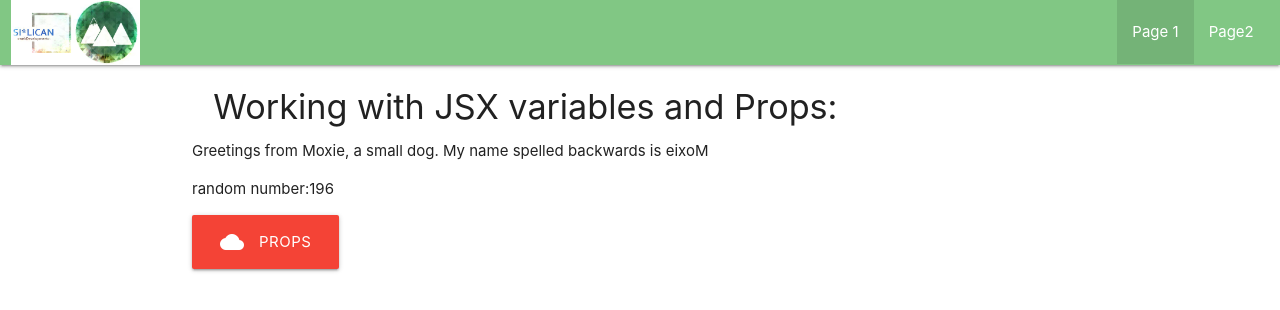
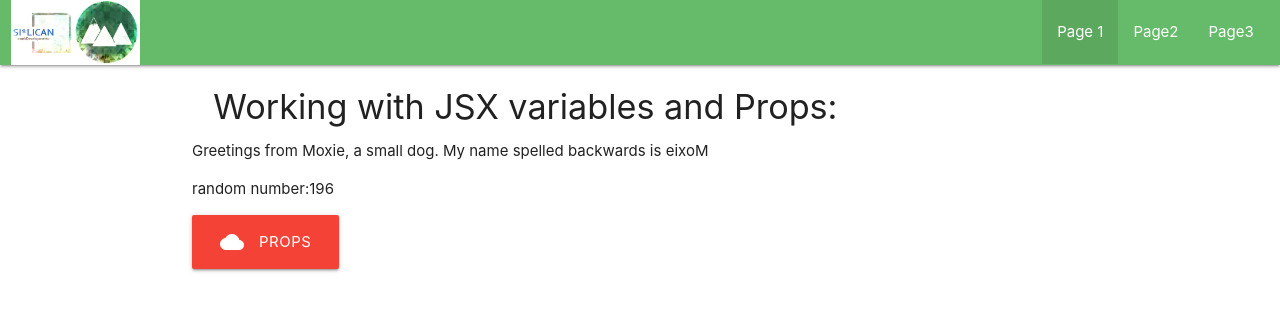
Before and after one commit to CM-GDev/state-exercises, a React (Create React App) app: page / in a window 1280 px wide. Shown: the top 310 px of the page. Built offline with nearby package versions, Linux system fonts and the light colour scheme.

Commit message:
added a page3

```diff
--- a/src/components/Header.js
+++ b/src/components/Header.js
@@ -3,6 +3,7 @@ import Navigation from './Navigation';
 import Page1 from './pages/Page1';
 import Page2 from "./pages/Page2";
 import Page3 from "./pages/Page3";
+import Page4 from "./pages/Page4"
 import users from "./users";
 
 // Prop variables:
@@ -16,11 +17,14 @@ const Header = () => {
     const renderPage = () => {
         if (currentPage === 'Page1') {
             return <Page1 icon={icon} size={size} side={side}/>;
-        }
+        };
         if (currentPage === 'Page2') {
             return <Page2 users={users}/>
+        };
+        if (currentPage === 'Page3') {
+            return <Page3 />
         }
-        return <Page3 />
+        return <Page4 />
     }
 
     const handlePageChange = (page) => setCurrentPage(page);
--- a/src/components/Navigation.js
+++ b/src/components/Navigation.js
@@ -24,7 +24,7 @@ function Navigation({ currentPage, handlePageChange }) {
   return (
     <div>
         {/* Main Nav */}
-        <nav className='green lighten-2 nav-extended'>
+        <nav className='green lighten-1 nav-extended'>
             <div className='row nav-wrapper' style={styles.rowNav}>
                 <a href='#!' data-target="side-out" className='sidenav-trigger'><i className='material-icons'>menu</i></a>
                 <div className='col m2'>
@@ -37,7 +37,10 @@ function Navigation({ currentPage, handlePageChange }) {
                             </a>
                         </li>
                         <li className={currentPage === 'Page2' ? 'active' : ''}>
-                            <a href="#Page2" onClick={() => handlePageChange('Page2')}>Page2
+                            <a href="#Page2" onClick={() => handlePageChange('Page2')}>Page2</a>
+                        </li>
+                        <li className={currentPage === 'Page3' ? 'active' : ''}>
+                            <a href="#Page3" onClick={() => handlePageChange('Page3')}>Page3
                             </a>
                         </li>
                     </ul>
@@ -51,9 +54,14 @@ function Navigation({ currentPage, handlePageChange }) {
                 className={`sidenav-close ${currentPage === 'Page1' ? 'active' : ''}`}>Page1
                 </a>
             </li>
-            <li>
+            <li className={currentPage === 'Page2' ? 'active' : ''}>
                 <a href="#Page2" onClick={() => handlePageChange('Page2')}
-                className={`sidenav-close ${currentPage === 'Page2' ? 'active' : ''}`}>Page2
+                className='sidenav-close'>Page2
+                </a>
+            </li>
+            <li className={currentPage === 'Page3' ? 'active' : ''}>
+                <a href="#Page3" onClick={() => handlePageChange('Page3')}
+                className='sidenav-close'>Page3
                 </a>
             </li>
         </ul>
--- /dev/null
+++ b/src/components/pages/Page4.js
@@ -0,0 +1,10 @@
+
+const Page3 = ()=>{
+    return(
+    <div>
+        <h1>Hello. Where is the info? Page3</h1>
+    </div>
+    )
+}
+
+export default Page3;
```
